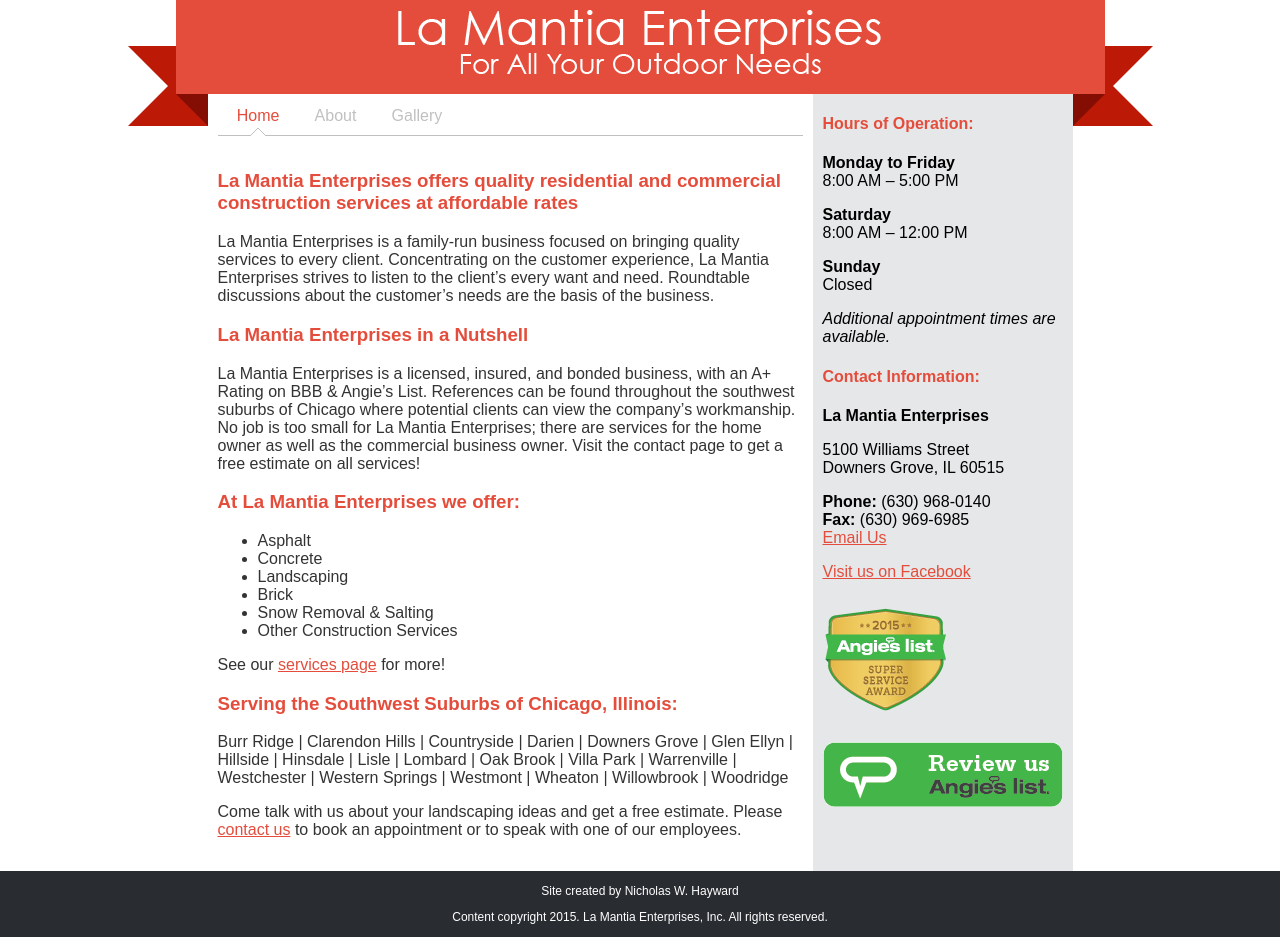
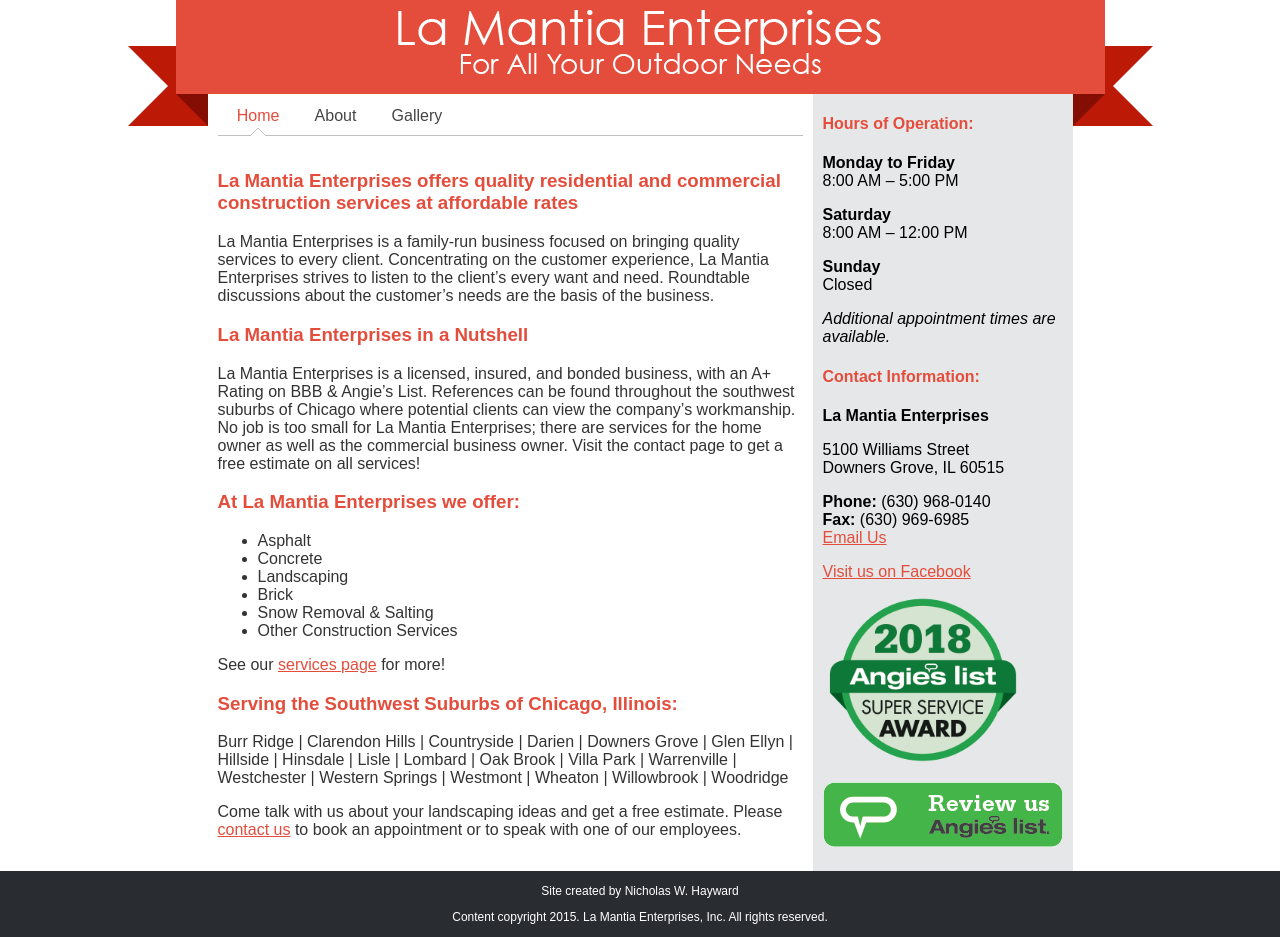
Before and after one commit to nhayward/LamEnt, a PHP site: page / in a window 1280 px wide. Shown: the part 726-1663 px from the top of the page. Run offline with PHP 8.4, Linux system fonts and the light colour scheme; some libraries are stand-ins or nearby versions.

Commit message:
bulk commit from ftp download

```diff
--- a/contact/index.html
+++ b/contact/index.html
@@ -4,7 +4,7 @@
 	<link rel="shortcut icon" href="../img/favicon.ico" type="image/x-icon" />
 	<title>La Mantia Enterprises | Free Construction Estimates | Construction Services Downers Grove</title>
 	<meta name=viewport content="width=device-width, initial-scale=1">
-	<meta content="text/html; charset=utf-8" http-equiv="Content-Type">
+	<meta content="text/html; charset=UTF-8" http-equiv="Content-Type">
 	<meta content="For free construction estimates in Downers Grove, Illinois, including commercial concrete, paving and landscaping, trust the professionals at La Mantia Enterprises." name="Description">
 	<meta content="free construction estimates, construction services Downers Grove, commercial concrete" name="Keywords">
 	<link rel="stylesheet" type="text/css" href="../css/style.css" />
@@ -94,7 +94,7 @@
 			<a href="mailto:dominic@lamantiaenterprises.com">Email Us</a></p>
 			<p><a href="https://www.facebook.com/pages/La-Mantia-Enterprises/157659404265989?fref=ts" target="_blank">Visit us on Facebook</a></p>
 			<p><a href="http://www.angieslist.com/companylist/us/il/downers-grove/la-mantia-enterprises%2C-inc-reviews-88161.htm?cid=ssabadge" target="_blank">
-				<img src="../img/la_mantia_service_award.png" title="Angie's List Super Service Award" alt="Angie's List Super Service Award" />
+				<img src="../img/la_mantia_service_award.png" title="Angie's List Super Service Award" alt="Angie's List Super Service Award" style="max-width: 200px;" />
 			</a></p>
 			<p><a href="http://my.angieslist.com/angieslist/Review/88161" target="_blank">
 				<img src="../img/la_mantia_review_us.png" title="Review Us on Angie's List" alt="Review Us on Angie's List" />
--- a/css/style.css
+++ b/css/style.css
@@ -217,10 +217,6 @@
     border: none;
 }
 
-#main .ui-tabs-nav .ui-state-default a {
-    color: #c0c0c0;
-}
-
 #main .ui-tabs-nav .ui-state-active a {
     color: #E44D3C;
 }
--- a/index.php
+++ b/index.php
@@ -4,7 +4,7 @@
 	<link rel="shortcut icon" href="img/favicon.ico" type="image/x-icon" />
 	<title>La Mantia Enterprises | Construction Downers Grove | Residential &amp; Commercial Construction</title>
 	<meta name=viewport content="width=device-width, initial-scale=1">
-	<meta content="text/html; charset=utf-8" http-equiv="Content-Type">
+	<meta content="text/html; charset=UTF-8" http-equiv="Content-Type">
 	<meta content="For quality and affordable construction in Downers Grove, Illinois, trust La Mantia Enterprises for your residential and commercial construction needs." name="Description">
 	<meta content="construction Downers Grove, residential construction, commercial construction" name="Keywords">
 	<meta name="google-site-verification" content="qHfyVBHZtl4rXSlTXyBke-ORdhWluMOmuNz1_ki1FlQ" />
@@ -140,7 +140,7 @@
 			<a href="mailto:dominic@lamantiaenterprises.com">Email Us</a></p>
 			<p><a href="https://www.facebook.com/pages/La-Mantia-Enterprises/157659404265989?fref=ts" target="_blank">Visit us on Facebook</a></p>
 			<p><a href="http://www.angieslist.com/companylist/us/il/downers-grove/la-mantia-enterprises%2C-inc-reviews-88161.htm?cid=ssabadge" target="_blank">
-				<img src="img/la_mantia_service_award.png" title="Angie's List Super Service Award" alt="Angie's List Super Service Award" />
+				<img src="img/la_mantia_service_award.png" title="Angie's List Super Service Award" alt="Angie's List Super Service Award" style="max-width: 200px;" />
 			</a></p>
 			<p><a href="http://my.angieslist.com/angieslist/Review/88161" target="_blank">
 				<img src="img/la_mantia_review_us.png" title="Review Us on Angie's List" alt="Review Us on Angie's List" />
--- a/services/index.html
+++ b/services/index.html
@@ -4,7 +4,7 @@
 	<link rel="shortcut icon" href="../img/favicon.ico" type="image/x-icon" />
 	<title>La Mantia Enterprises | Asphalt, Concrete, Landscaping, &amp; Brick Downers Grove | Residential &amp; Commercial Asphalt, Concrete, Landscaping, &amp; Brick</title>
 	<meta name=viewport content="width=device-width, initial-scale=1">
-	<meta content="text/html; charset=utf-8" http-equiv="Content-Type">
+	<meta content="text/html; charset=UTF-8" http-equiv="Content-Type">
 	<meta content="If you’re interested in asphalt, concrete, landscaping, or brick services in Downers Grove, Illinois, call La Mantia Enterprises. We handle residential and commercial asphalt, concrete, landscaping, and brick." name="Description">
 	<meta content="asphalt Downers Grove, residential asphalt, commercial asphalt, concrete Downers Grove, residential concrete, commercial concrete, landscaping Downers Grove, brick work, landscape design" name="Keywords">
 	<link rel="stylesheet" href="https://ajax.googleapis.com/ajax/libs/jqueryui/1.11.4/themes/smoothness/jquery-ui.min.css" />
@@ -205,7 +205,7 @@
 			<a href="mailto:dominic@lamantiaenterprises.com">Email Us</a></p>
 			<p><a href="https://www.facebook.com/pages/La-Mantia-Enterprises/157659404265989?fref=ts" target="_blank">Visit us on Facebook</a></p>
 			<p><a href="http://www.angieslist.com/companylist/us/il/downers-grove/la-mantia-enterprises%2C-inc-reviews-88161.htm?cid=ssabadge" target="_blank">
-				<img src="../img/la_mantia_service_award.png" title="Angie's List Super Service Award" alt="Angie's List Super Service Award" />
+				<img src="../img/la_mantia_service_award.png" title="Angie's List Super Service Award" alt="Angie's List Super Service Award" style="max-width: 200px;" />
 			</a></p>
 			<p><a href="http://my.angieslist.com/angieslist/Review/88161" target="_blank">
 				<img src="../img/la_mantia_review_us.png" title="Review Us on Angie's List" alt="Review Us on Angie's List" />
```
Also changed, not shown: img/gallery/la_mantia_KIMG0377.JPG, img/gallery/la_mantia_KIMG0378.JPG, img/gallery/la_mantia_KIMG0571.JPG, img/la_mantia_service_award.png, img/la_mantia_service_award_2016.png (added), plugins/jquery-ui-1.11.4/images/ui-bg_glass_75_e6e6e6_1x400.png (deleted), 1 other file.
